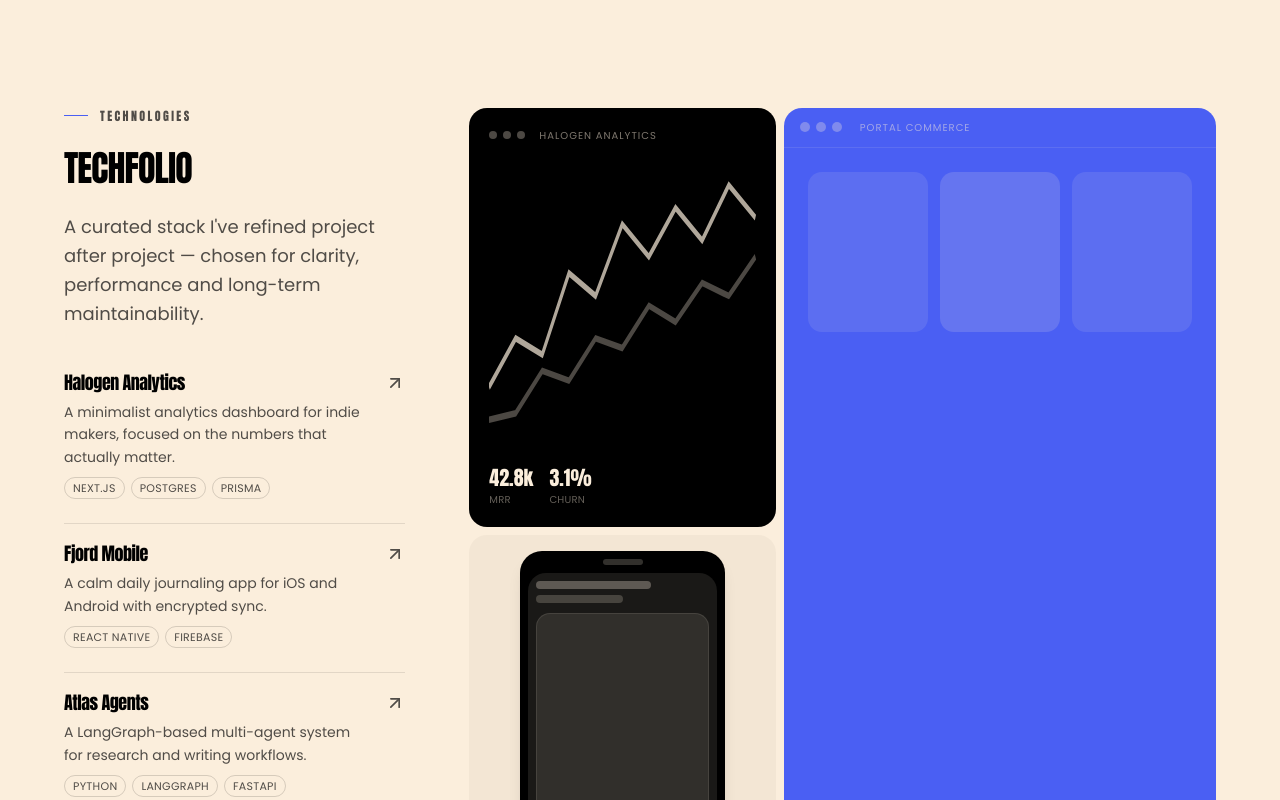
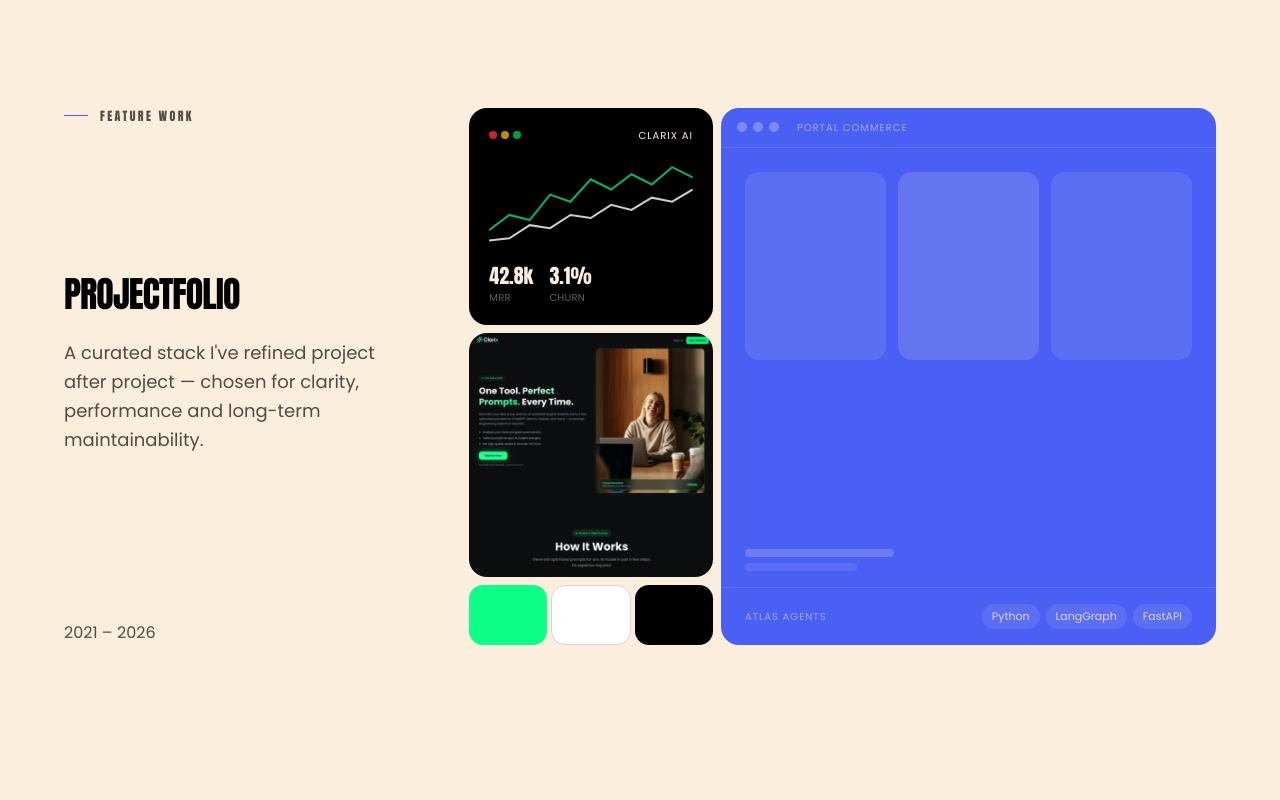
Before and after one commit to AmanKumarAryan/AmanKumarAryan, a Next.js app in the folder apps/web/: page / in a window 1280 px wide. Shown: the part 4080-4880 px from the top of the page. Built offline with nearby package versions, Linux system fonts and the light colour scheme.

Commit message:
worked on feature project section

```diff
--- a/apps/web/src/@components/featureWorkSection.tsx
+++ b/apps/web/src/@components/featureWorkSection.tsx
@@ -24,69 +24,58 @@ export function Projects() {
 
           {/* Sidebar */}
           <div className="lg:col-span-4 flex flex-col justify-between">
-            <motion.div {...fadeUp}><Eyebrow>Technologies</Eyebrow></motion.div>
+            <motion.div {...fadeUp}><Eyebrow>Feature Work</Eyebrow></motion.div>
 
             <motion.div {...fadeUp} transition={{ ...fadeUp.transition, delay: 0.1 }}>
               <motion.h2 {...fadeUp} className="mt-6 font-anton text-4xl tracking-tight text-foreground">
-                TECHFOLIO
+                PROJECTFOLIO
               </motion.h2>
               <motion.p transition={{ ...fadeUp.transition, delay: 0.1 }} className="mt-6 text-base md:text-lg text-muted-foreground max-w-xl leading-relaxed">
                 A curated stack I've refined project after project — chosen for clarity,
                 performance and long-term maintainability.
               </motion.p>
-
-              <motion.div {...fadeUp} transition={{ ...fadeUp.transition, delay: 0.2 }} className="mt-10 space-y-6">
-                {items.map((item) => (
-                  <div key={item.name} className="group border-t border-foreground/10 pt-4 first:border-t-0 first:pt-0">
-                    <div className="flex items-start justify-between gap-4">
-                      <div>
-                        <h3 className="font-anton text-lg tracking-tight text-foreground">{item.name}</h3>
-                        <p className="mt-1 text-sm text-muted-foreground leading-relaxed max-w-md">{item.desc}</p>
-                        <div className="mt-2 flex flex-wrap gap-1.5">
-                          {item.stack.map((s) => (
-                            <span key={s} className="text-[11px] uppercase tracking-wide px-2 py-0.5 rounded-full border border-foreground/15 text-muted-foreground">
-                              {s}
-                            </span>
-                          ))}
-                        </div>
-                      </div>
-                      <ArrowUpRight className="shrink-0 mt-1 h-5 w-5 text-muted-foreground group-hover:text-foreground group-hover:translate-x-0.5 group-hover:-translate-y-0.5 transition-transform" />
-                    </div>
-                  </div>
-                ))}
-              </motion.div>
             </motion.div>
+            <motion.p
+                {...fadeUp}
+                transition={{ ...fadeUp.transition, delay: 0.15 }}
+                className="mt-10 text-muted-foreground"
+              >
+                 2021 – 2026
+              </motion.p>
           </div>
 
           {/* Collage grid */}
           <div className="lg:col-span-8 grid grid-cols-12 gap-2">
 
-            <div className="col-span-5 min-h-130 flex flex-col gap-2">
+            {/* right side first part */}
+            <div className="col-span-4 min-h-130 flex flex-col gap-2">
 
               {/* Halogen Analytics — dashboard mockup */}
               <motion.div
                 {...fadeUp}
-                className="min-h-1/2 bg-foreground rounded-xl relative overflow-hidden p-5 flex flex-col"
+                className="bg-foreground rounded-xl relative overflow-hidden p-5 flex flex-col"
               >
-                <div className="flex items-center gap-1.5 mb-4">
-                  <span className="h-2 w-2 rounded-full bg-background/30" />
-                  <span className="h-2 w-2 rounded-full bg-background/30" />
-                  <span className="h-2 w-2 rounded-full bg-background/30" />
-                  <span className="ml-2 text-[10px] uppercase tracking-widest text-background/50">Halogen Analytics</span>
+                <div className="flex justify-between items-center gap-1.5 mb-4">
+                  <div className="flex gap-1">
+                  <div className="h-2 w-2 rounded-full bg-red-500/80" />
+                  <div className="h-2 w-2 rounded-full bg-yellow-500/80" />
+                  <div className="h-2 w-2 rounded-full bg-green-500/80" />
+                  </div>
+                  <span className="ml-2 text-[10px] uppercase tracking-widest text-background">Clarix AI</span>
                 </div>
                 <svg viewBox="0 0 200 90" className="w-full flex-1" preserveAspectRatio="none">
                   <polyline
                     points="0,70 20,55 40,60 60,35 80,42 100,20 120,30 140,15 160,25 180,8 200,18"
                     fill="none"
                     stroke="currentColor"
-                    className="text-background/70"
+                    className="text-[#0dff87]/70"
                     strokeWidth="2"
                   />
                   <polyline
                     points="0,80 20,78 40,65 60,68 80,55 100,58 120,45 140,50 160,38 180,42 200,30"
                     fill="none"
                     stroke="currentColor"
-                    className="text-background/30"
+                    className="text-white/80"
                     strokeWidth="2"
                   />
                 </svg>
@@ -106,17 +95,15 @@ export function Projects() {
               <motion.div
                 {...fadeUp}
                 transition={{ ...fadeUp.transition, delay: 0.05 }}
-                className="min-h-1/2 bg-muted rounded-xl relative overflow-hidden flex items-center justify-center py-4"
+                className="bg-muted rounded-xl relative overflow-hidden"
               >
-                <div className="h-full aspect-[9/17] bg-foreground rounded-2xl p-2 flex flex-col shadow-lg">
-                  <div className="mx-auto w-10 h-1.5 rounded-full bg-background/20 mb-2" />
-                  <div className="flex-1 bg-background/10 rounded-xl p-2 flex flex-col gap-1.5">
-                    <div className="h-2 w-2/3 rounded-full bg-background/30" />
-                    <div className="h-2 w-1/2 rounded-full bg-background/20" />
-                    <div className="flex-1 mt-1 rounded-lg bg-background/10 border border-background/10" />
-                  </div>
-                </div>
-                <span className="absolute bottom-2 left-2 text-[10px] uppercase tracking-widest text-muted-foreground">Fjord Mobile</span>
+                <img className="inset-0 w-full h-full object-cover" src="./projectGallary/clarix/clarix1.jpg" alt="" />
+              </motion.div>
+
+              <motion.div className="flex gap-1">
+                <div className="w-full rounded-lg h-15 bg-[#0dff87]"></div>
+                <div className="w-full rounded-lg h-15 bg-white border-gray-300 border"></div>
+                <div className="w-full rounded-lg h-15 bg-black"></div>
               </motion.div>
             </div>
 
@@ -124,7 +111,7 @@ export function Projects() {
             <motion.div
               {...fadeUp}
               transition={{ ...fadeUp.transition, delay: 0.1 }}
-              className="col-span-7 bg-accent rounded-xl relative overflow-hidden flex flex-col"
+              className="col-span-8 bg-accent rounded-xl relative overflow-hidden flex flex-col"
             >
               <div className="flex items-center gap-1.5 px-4 py-3 border-b border-background/10">
                 <span className="h-2.5 w-2.5 rounded-full bg-background/30" />
```
Also changed, not shown: apps/web/public/projectGallary/clarix/clarix1.jpg (added).
